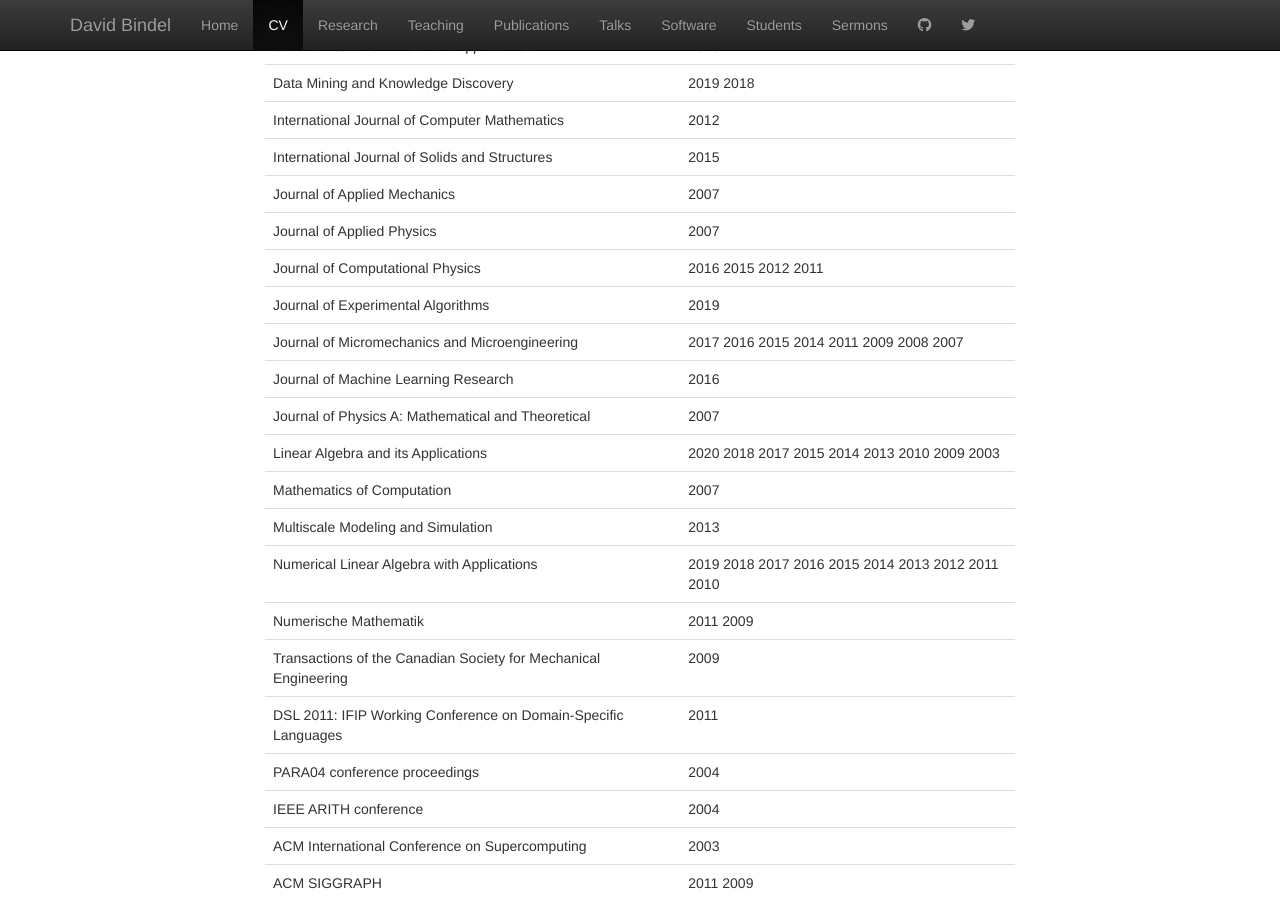
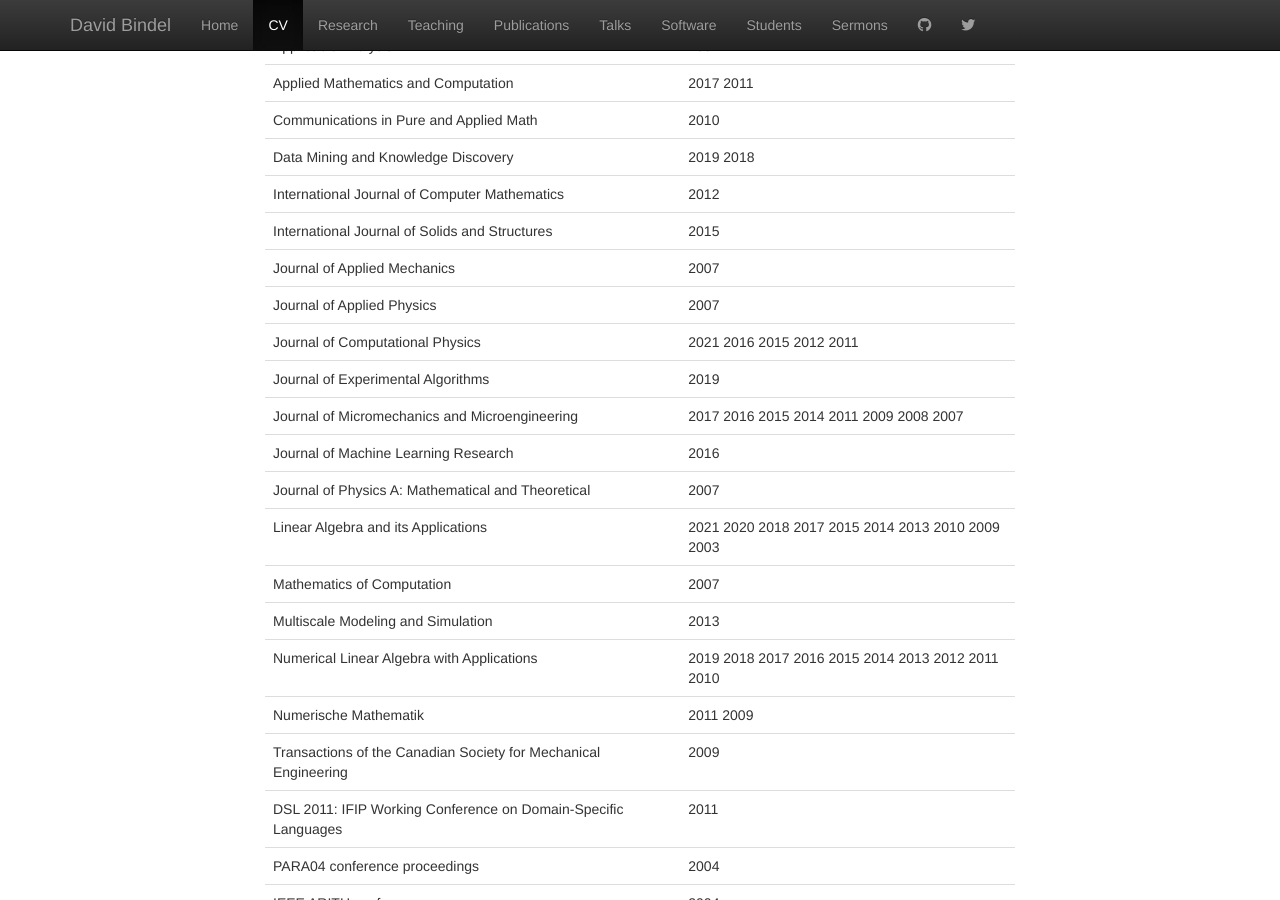
Before and after one commit to dbindel/cornell_web, a Jekyll site: the page built from vita.html, in a window 1280 px wide and 900 px high, scrolled down 20857 px. Built offline with Jekyll 4.4.1, drawn with Linux system fonts in a browser that asks for light colours; nearby versions of some CDN libraries; some of the changed text lies outside the part shown.

Commit message:
Misc updates (service/reviewing).

```diff
--- a/_data/reviewing.yml
+++ b/_data/reviewing.yml
@@ -57,7 +57,7 @@
   when: [2007]
 -
   what: Journal of Computational Physics
-  when: [2011, 2012, 2015, 2016]
+  when: [2011, 2012, 2015, 2016, 2021]
 -
   what: Journal of Experimental Algorithms
   when: [2019]
@@ -72,7 +72,7 @@
   when: [2007]
 -
   what: Linear Algebra and its Applications
-  when: [2003, 2009, 2010, 2013, 2014, 2015, 2017, 2018, 2020]
+  when: [2003, 2009, 2010, 2013, 2014, 2015, 2017, 2018, 2020, 2021]
 -
   what: Mathematics of Computation
   when: [2007]
```
Also changed, not shown: _data/service.yml (+10 -0 lines).
